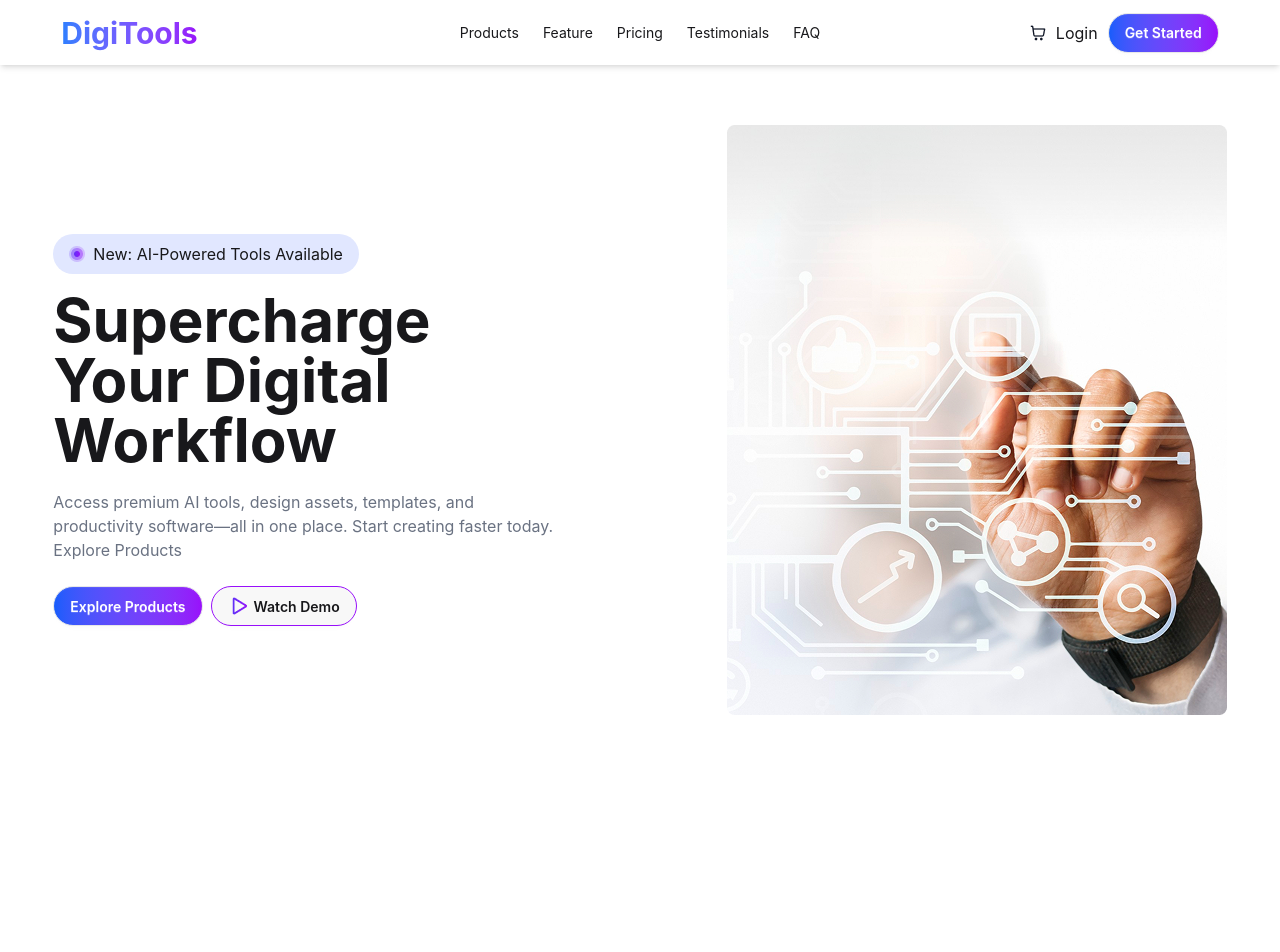
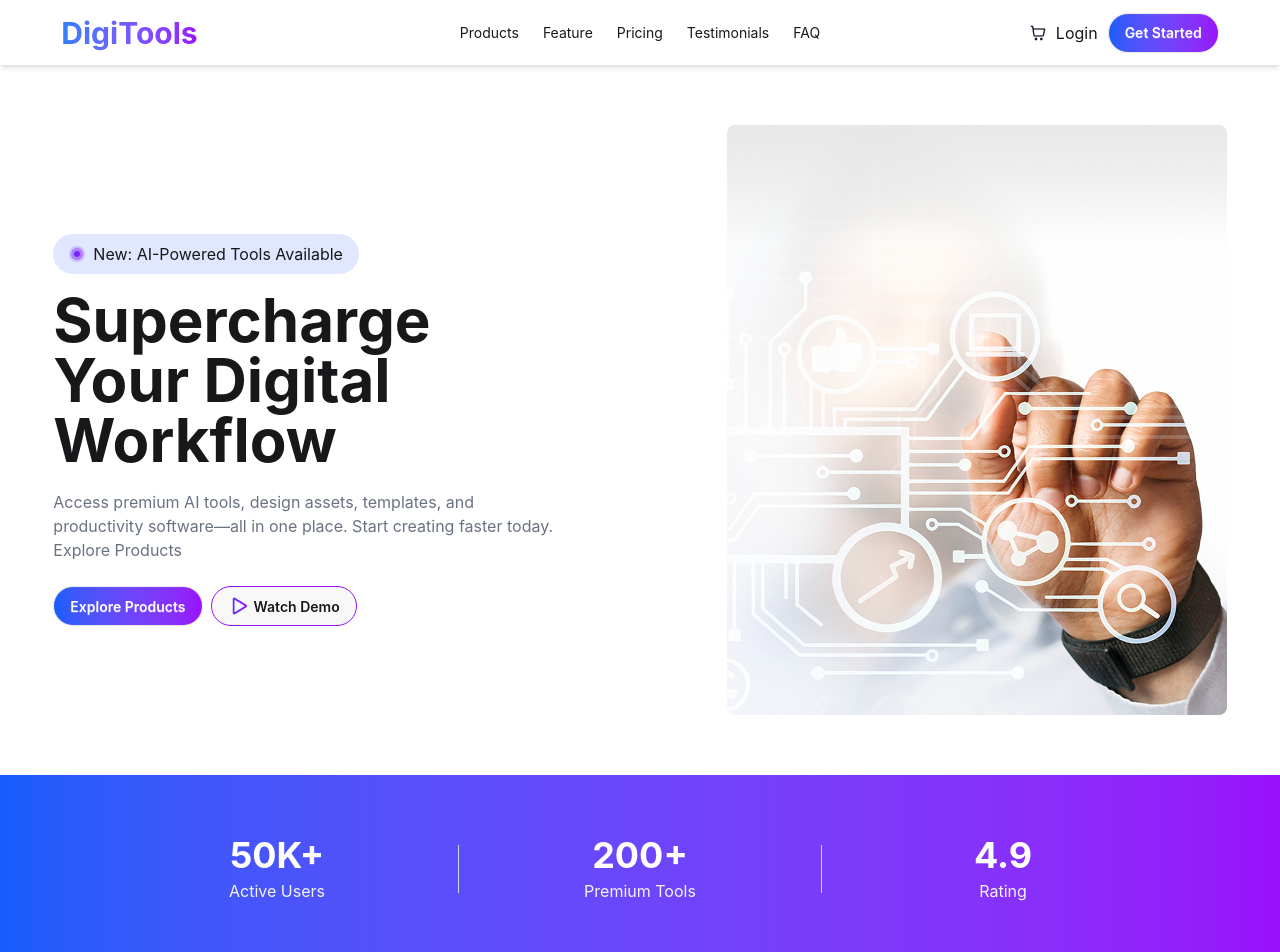
Before and after one commit to IM-Tamim/DigiTools-Platform, a React (Vite) app: page / in a window 1280 px wide. Shown: the top 952 px of the page. Before the commit the page ends 800 px from the top, so only its background shows below. Built offline with nearby package versions, Linux system fonts and the light colour scheme.

Commit message:
Rating section added

```diff
--- a/src/App.jsx
+++ b/src/App.jsx
@@ -1,12 +1,14 @@
 import "./App.css";
 import Hero from "./Components/Hero";
 import Navbar from "./Components/Navbar";
+import Rating from "./Components/Rating";
 
 function App() {
   return (
     <>
       <Navbar></Navbar>
       <Hero></Hero>
+      <Rating></Rating>
     </>
   );
 }
--- /dev/null
+++ b/src/Components/Rating.jsx
@@ -0,0 +1,32 @@
+import React from "react";
+
+const Rating = () => {
+  return (
+    <div className="bg-linear-to-r from-blue-600 to-purple-600 py-15 mx-auto text-white mb-15">
+      <div className="container mx-auto max-w-5xl">
+        <div className="flex flex-col md:flex-row justify-between items-center gap-8">
+          <div className="text-center flex-1">
+            <div className="text-4xl font-bold">50K+</div>
+            <div className="text-gray-100 mt-1">Active Users</div>
+          </div>
+
+          <div className="hidden md:block w-px h-12 bg-gray-300"></div>
+
+          <div className="text-center flex-1">
+            <div className="text-4xl font-bold">200+</div>
+            <div className="text-gray-100 mt-1">Premium Tools</div>
+          </div>
+
+          <div className="hidden md:block w-px h-12 bg-gray-300"></div>
+
+          <div className="text-center flex-1">
+            <div className="text-4xl font-bold">4.9</div>
+            <div className="text-gray-100 mt-1">Rating</div>
+          </div>
+        </div>
+      </div>
+    </div>
+  );
+};
+
+export default Rating;
```
